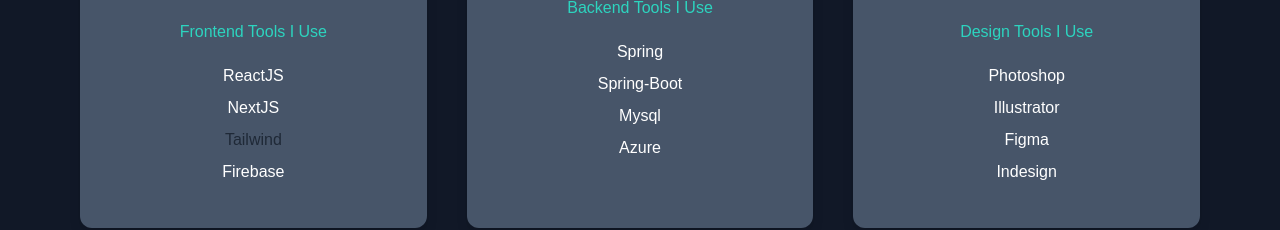
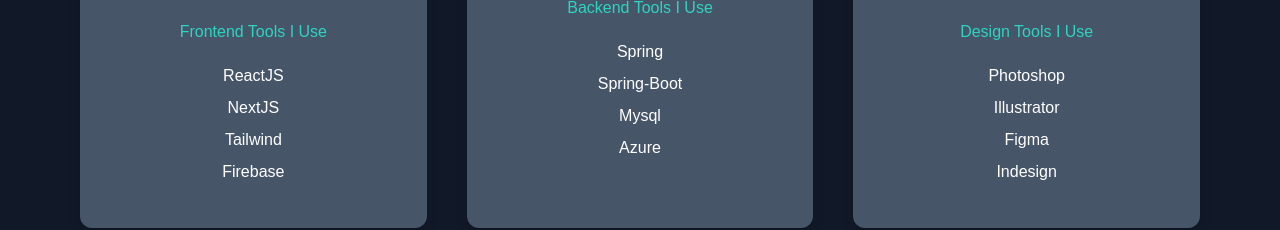
Before and after one commit to rishavmahapatra/Portfolio-V3.0, a Next.js app: page / in a window 1280 px wide. Shown: the part 1600-1830 px from the top of the page. Built offline with nearby package versions, Linux system fonts and the light colour scheme.

Commit message:
Update index.js

```diff
--- a/pages/index.js
+++ b/pages/index.js
@@ -101,7 +101,7 @@
               <h4 className="py-4 text-teal-600 dark:text-teal-400">Frontend Tools I Use</h4>
               <p className="text-gray-800 py-1 dark:text-white">ReactJS</p>
               <p className="text-gray-800 py-1 dark:text-white">NextJS</p>
-              <p className="text-gray-800 py-1 ">Tailwind</p>
+              <p className="text-gray-800 py-1 dark:text-white">Tailwind</p>
               <p className="text-gray-800 py-1 dark:text-white">Firebase</p>
             </div>
             <div className="text-center shadow-lg p-10 rounded-xl my-10 dark:bg-slate-600 flex-1">
```
